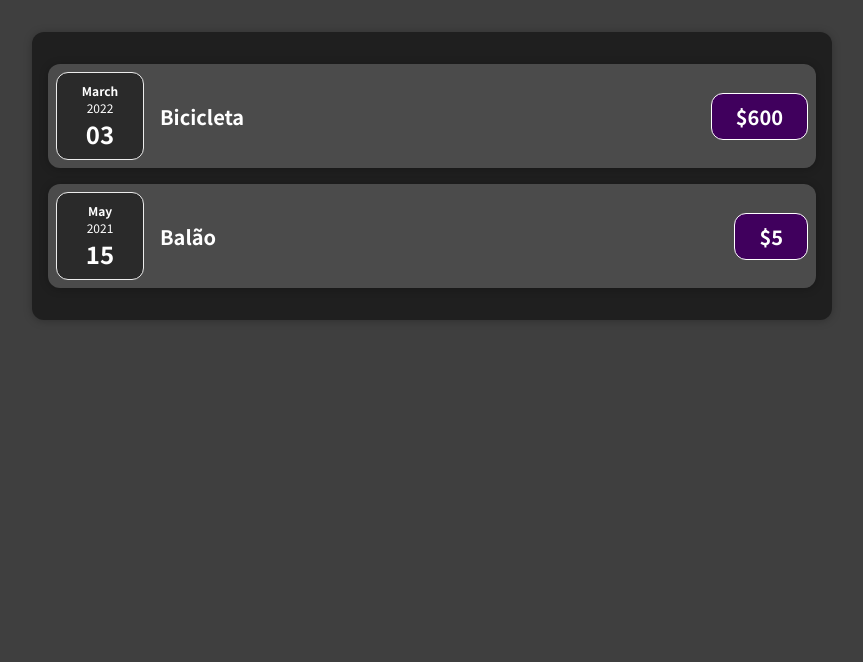
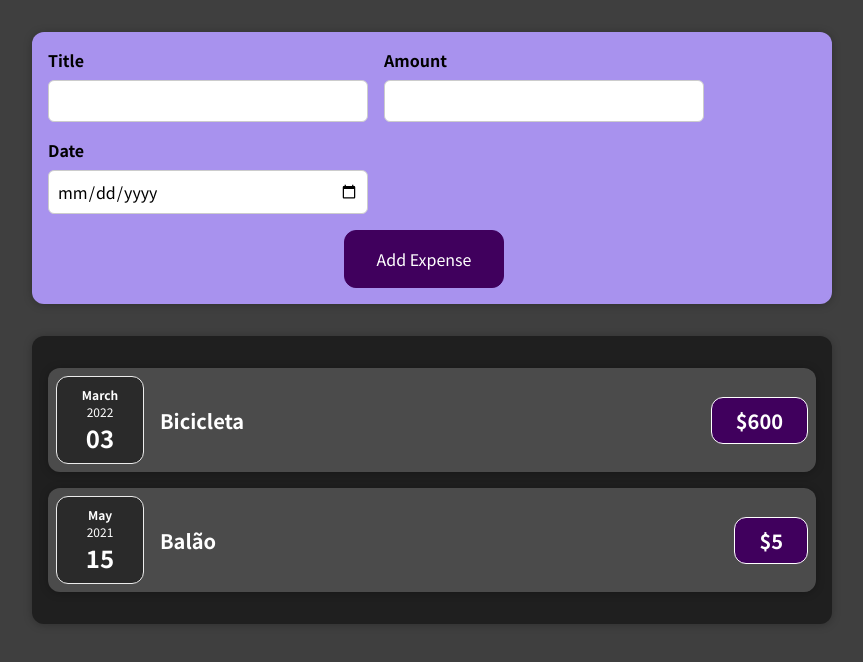
Before and after one commit to Ives-Gomes/ExpensesApp, a React (Vite) app: page / in a window 1280 px wide. Shown: the top 662 px of the page, without its empty margins (208-1071 px from the left). Built offline with nearby package versions, Linux system fonts and the light colour scheme.

Commit message:
feat: form component to new expenses

```diff
--- a/src/App.jsx
+++ b/src/App.jsx
@@ -1,12 +1,16 @@
 import React from 'react';
 
+import NewExpense from './components/NewExpense/NewExpense';
 import Expenses from './components/Expenses/Expenses';
 
 import './global.css';
 
 function App() {
   return (
-    <Expenses />
+    <>
+      <NewExpense />
+      <Expenses />
+    </>
   );
 }
 
--- /dev/null
+++ b/src/components/ExpenseForm/ExpenseForm.jsx
@@ -0,0 +1,32 @@
+import React from 'react';
+
+import './style.css';
+
+function ExpenseForm() {
+  return (
+    <form>
+      <div className="new-expense__controls">
+        <div className="new-expense__control">
+          <label>Title</label>
+          <input type="text" />
+        </div>
+
+        <div className="new-expense__control">
+          <label>Amount</label>
+          <input type="number" min="0.01" step="0.01" />
+        </div>
+
+        <div className="new-expense__control">
+          <label>Date</label>
+          <input type="date" min="2019-01-01" />
+        </div>
+      </div>
+
+      <div className="new-expense__Actions">
+        <button type="submit">Add Expense</button>
+      </div>
+    </form>
+  );
+}
+
+export default ExpenseForm;
--- /dev/null
+++ b/src/components/ExpenseForm/style.css
@@ -0,0 +1,26 @@
+.new-expense__controls {
+  display: flex;
+  flex-wrap: wrap;
+  gap: 1rem;
+  margin-bottom: 1rem;
+  text-align: left;
+}
+
+.new-expense__control label {
+  font-weight: bold;
+  margin-bottom: 0.5rem;
+  display: block;
+}
+
+.new-expense__control input {
+  font: inherit;
+  padding: 0.5rem;
+  border-radius: 6px;
+  border: 1px solid #ccc;
+  width: 20rem;
+  max-width: 100%;
+}
+
+.new-expense__actions {
+  text-align: right;
+}
--- /dev/null
+++ b/src/components/NewExpense/NewExpense.jsx
@@ -0,0 +1,15 @@
+import React from 'react';
+
+import ExpenseForm from '../ExpenseForm/ExpenseForm';
+
+import './style.css';
+
+function NewExpense() {
+  return (
+    <div className="new-expense">
+      <ExpenseForm />
+    </div>
+  );
+}
+
+export default NewExpense;
--- /dev/null
+++ b/src/components/NewExpense/style.css
@@ -0,0 +1,38 @@
+.new-expense {
+  background-color: #a892ee;
+  padding: 1rem;
+  margin: 2rem auto;
+  width: 50rem;
+  max-width: 95%;
+  border-radius: 12px;
+  text-align: center;
+  box-shadow: 0 1px 8px rgba(0, 0, 0, 0.25);
+}
+
+.new-expense button {
+  font: inherit;
+  cursor: pointer;
+  padding: 1rem 2rem;
+  border: 1px solid #40005d;
+  background-color: #40005d;
+  color: white;
+  border-radius: 12px;
+  margin-right: 1rem;
+}
+
+.new-expense button:hover,
+.new-expense button:active {
+  background-color: #510674;
+  border-color: #510674;
+}
+
+.new-expense button.alternative {
+  color: #220131;
+  border-color: transparent;
+  background-color: transparent;
+}
+
+.new-expense button.alternative:hover,
+.new-expense button.alternative:active {
+  background-color: #ddb3f8;
+}
```
